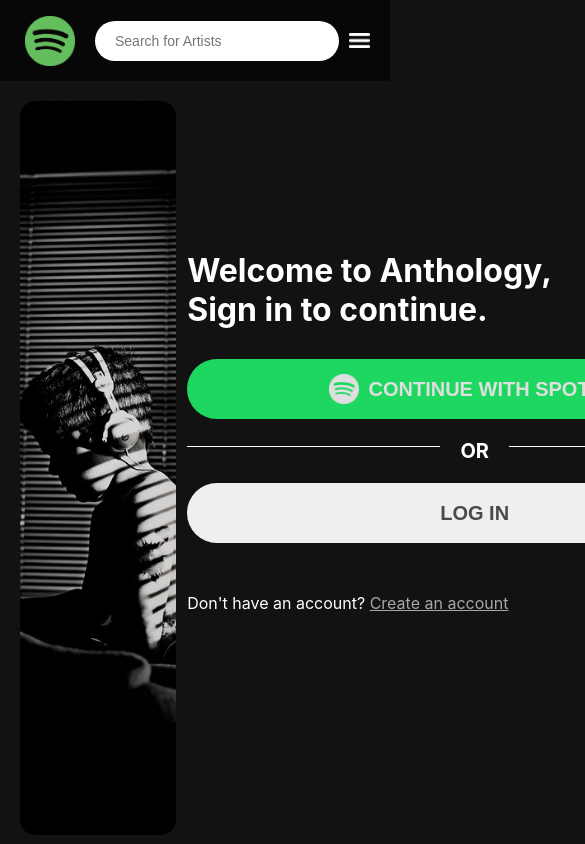
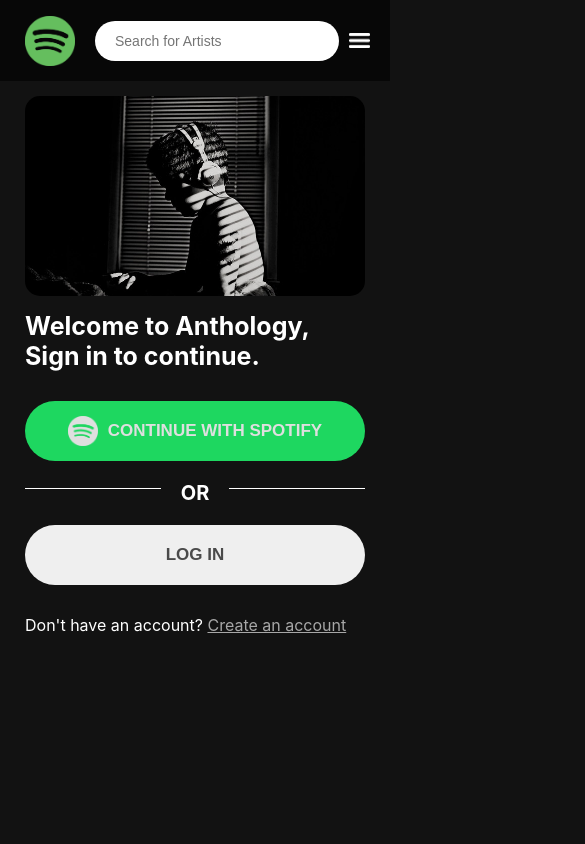
Before and after one commit to Tomassalgadodev/No-Skips, a React (Create React App) app: page / in a window 390 px wide. Shown: the top 844 px of the page, 585 px wide, since content can reach past the window. Built offline with nearby package versions, Linux system fonts and the light colour scheme; no server answers.

Commit message:
feat: Make landing page responsive

```diff
--- a/src/HomePage/HomePage.css
+++ b/src/HomePage/HomePage.css
@@ -113,3 +113,96 @@
 .homepage-input {
     width: 575px;
 }
+
+.spotify-sign-up-button,
+.homepage-log-in-button,
+.or-container {
+    transition: .7s;
+}
+
+@media (max-width: 1200px) {
+    .spotify-sign-up-button {
+        width: 400px;
+    }
+
+    .homepage-log-in-button {
+        width: 400px;
+    }
+
+    .or-container {
+        width: 400px;
+    }
+}
+
+@media (max-width: 850px) {
+
+    .homepage-container {
+        display: flex;
+        flex-direction: column;
+        align-items: center;
+    }
+
+    .homepage-image-container {
+        position: static;
+        width: 600px;
+        height: 300px;
+        margin-top: 30px;
+    }
+
+    .welcome-container {
+        position: static;
+        padding-top: 30px;
+    }
+
+    .spotify-sign-up-button,
+    .homepage-log-in-button,
+    .or-container {
+        width: 600px;
+    }
+}
+
+@media (max-width: 680px) {
+
+    .homepage-image-container,
+    .spotify-sign-up-button,
+    .homepage-log-in-button,
+    .or-container {
+        width: 400px;
+    }
+}
+
+@media (max-width: 450px) {
+
+    .homepage-image-container {
+        margin-top: 15px;
+        width: 340px;
+        height: 200px;
+    }
+
+    .spotify-sign-up-button,
+    .homepage-log-in-button,
+    .or-container {
+        width: 340px;
+    }
+
+    .welcome-container {
+        padding-top: 15px;
+    }
+
+    .welcome-header {
+        font-size: 25px;
+    }
+
+    .dont-have-an-account-tag {
+        margin-top: 30px;
+    }
+
+    .spotify-sign-up-button,
+    .homepage-log-in-button {
+        font-size: 17px;
+    }
+
+    .homepage-image-container {
+        transition: .7s;
+    }
+}
--- a/src/SavedAlbumContainer/SavedAlbumContainer.css
+++ b/src/SavedAlbumContainer/SavedAlbumContainer.css
@@ -213,4 +213,5 @@
         margin-top: 15px;
         margin-bottom: 15px;
     }
+
 }
--- a/src/SearchForm/SearchForm.css
+++ b/src/SearchForm/SearchForm.css
@@ -28,6 +28,10 @@
     top: 10px
 }
 
+.search-form {
+    transition: .7s;
+}
+
 
 @media (max-width: 1200px) {
     .search-form {
```
